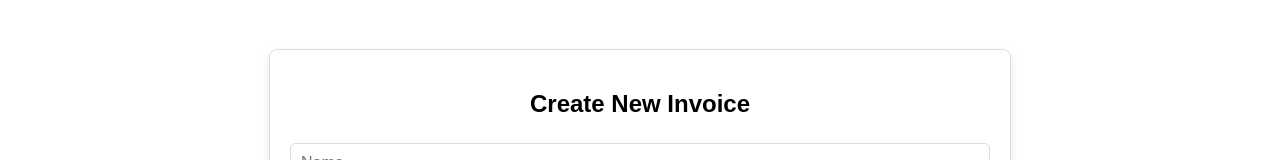
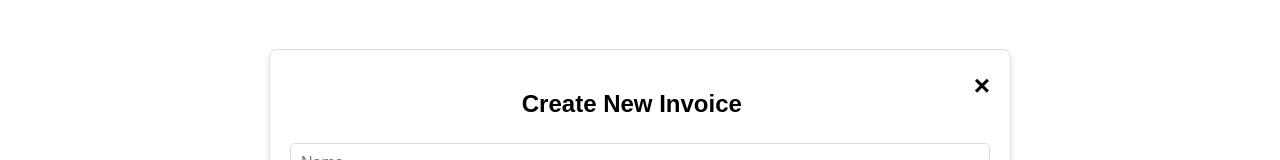
Before and after one commit to Ombito/Admin-dashboard, a React (Create React App) app: page /invoices in a window 1280 px wide. Both pictures are taken after typing "Sample" into the empty fields and a click on the button "Add Invoice". Shown: the part 200-360 px from the top of the page. Built offline with nearby package versions, Linux system fonts and the light colour scheme; what @react-pdf/renderer would draw is missing.

Commit message:
Fix: invoices

```diff
--- a/src/components/Invoices/invoices.jsx
+++ b/src/components/Invoices/invoices.jsx
@@ -30,6 +30,10 @@ const Invoices = () => {
       // document.body.style.overflow = 'hidden';
   }
 
+  const handleInvoiceClose = () => {
+    setCreateInvoiceModal(false);
+    document.body.style.overflow = 'auto';
+  };
     const handleInputChange = (e) => {
         const { name, value } = e.target;
 
@@ -203,7 +207,7 @@ const handleSelectAllChange = (e) => {
         <div className="invoice-hero">
         {createInvoiceModal && (
           <div className="invoice-form">
-
+              <span className="logout-close" onClick={handleInvoiceClose}>&times;</span>
                 <h2>Create New Invoice</h2>
                 {['name', 'address', 'email'].map((field) => (
                     <input
```
